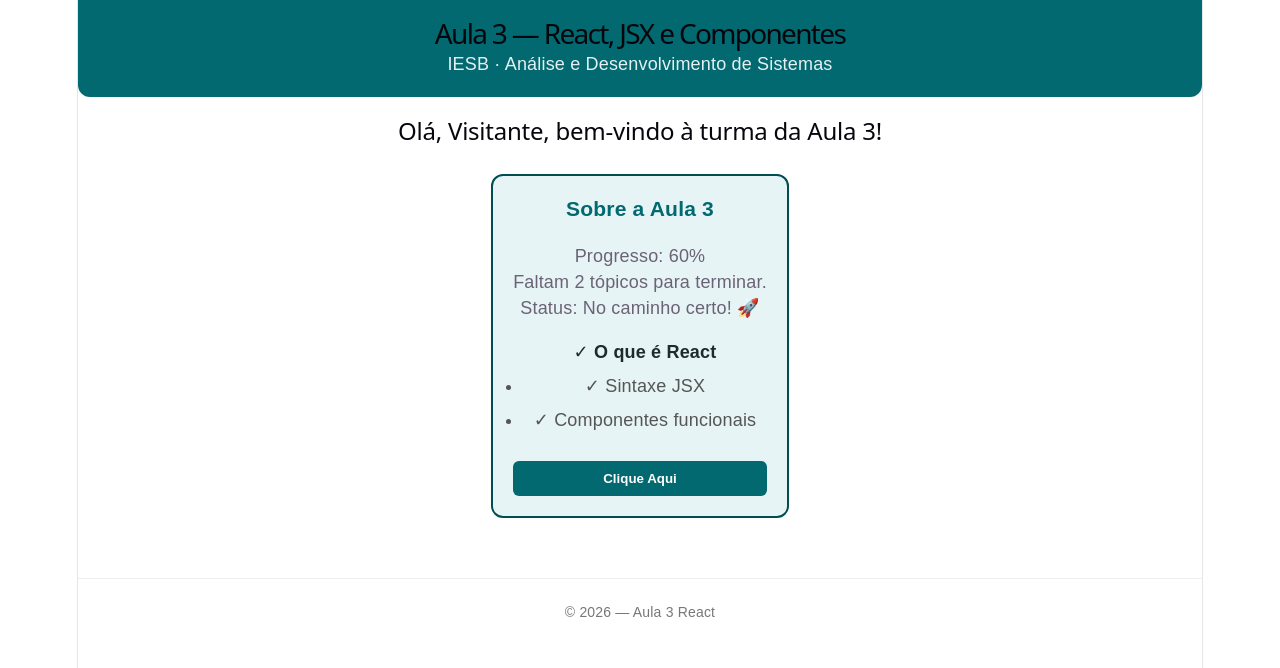
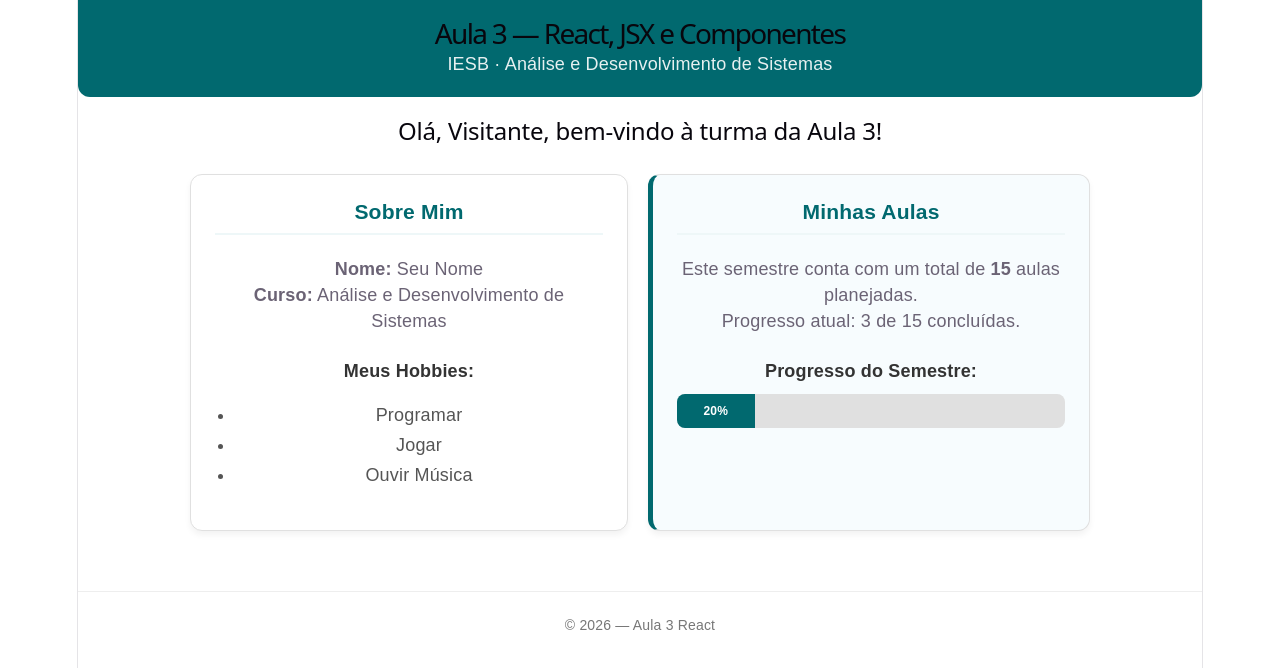
Before and after one commit to DNeves8/aula3-react, a React (Vite) app: page / in a window 1280 px wide. Shown: the top 668 px of the page. Built offline with nearby package versions, Linux system fonts and the light colour scheme.

Commit message:
feat: aplicacao completa com barra de progresso e cartoes dinamicos

```diff
--- a/src/App.jsx
+++ b/src/App.jsx
@@ -1,7 +1,7 @@
 import Cabecalho from "./Cabecalho";
 import Saudacao from "./Saudacao";
 import Cartao from "./Cartao";
-import Rodape from "./Rodape"; // Import do desafio bônus
+import Rodape from "./Rodape";
 
 function App() {
   return (
--- a/src/Cartao.css
+++ b/src/Cartao.css
@@ -1,46 +1,65 @@
-/* src/Cartao.css */
+.container-cartoes {
+  display: flex;
+  flex-wrap: wrap;
+  gap: 20px;
+  justify-content: center;
+  padding: 20px;
+  max-width: 900px;
+  margin: 0 auto;
+}
 
 .cartao {
-  padding: 20px;
-  border: 2px solid #01696F;
+  background-color: #ffffff;
+  border: 1px solid #e0e0e0;
   border-radius: 12px;
-  max-width: 420px;
-  margin: 20px auto;
-  background-color: #f9f9f9;
+  padding: 24px;
+  flex: 1;
+  min-width: 280px;
+  box-shadow: 0 4px 6px rgba(0, 0, 0, 0.05);
   font-family: sans-serif;
 }
 
-/* Desafio Bônus: Classe que muda o fundo se o cartão for destaque */
 .cartao--destaque {
-  background-color: #e6f4f5;
-  border-color: #004d52;
+  border-left: 5px solid #01696F;
+  background-color: #f7fcfe;
 }
 
 .cartao h3 {
   color: #01696F;
   margin-top: 0;
-   Riosize: 24px;
+  border-bottom: 2px solid #eef7f8;
+  padding-bottom: 8px;
+}
+
+.cartao h4 {
+  color: #333;
+  margin-bottom: 8px;
+}
+
+.cartao ul {
+  padding-left: 20px;
+  color: #555;
 }
 
 .cartao li {
-  color: #555;
-  margin-bottom: 8px;
+  margin-bottom: 4px;
 }
 
-.cartao li.destaque {
-  font-weight: bold;
-  color: #1E2A2E;
-  list-style-type: none;
+/* Estilos da Barra de Progresso (Desafio Bônus) */
+.barra-progresso-bg {
+  background-color: #e0e0e0;
+  border-radius: 8px;
+  overflow: hidden;
+  width: 100%;
+  margin-top: 10px;
 }
 
-.cartao button {
+.barra-progresso-fill {
   background-color: #01696F;
   color: white;
-  border: none;
-  padding: 10px 15px;
-  border-radius: 6px;
-  cursor: pointer;
+  text-align: center;
+  font-size: 12px;
   font-weight: bold;
-  margin-top: 10px;
-  width: 100%;
+  padding: 4px 0;
+  transition: width 0.5s ease-in-out;
 }
--- a/src/Cartao.jsx
+++ b/src/Cartao.jsx
@@ -1,39 +1,47 @@
-// 1. Importando o arquivo CSS externo
 import "./Cartao.css";
 
-function porcentagem(parte, total) {
-  return Math.round((parte / total) * 100);
-}
+function Cartao() {
+  // Dados para o bloco "Sobre Mim"
+  const nome = "Seu Nome";
+  const curso = "Análise e Desenvolvimento de Sistemas";
+  const hobbies = ["Programar", "Jogar", "Ouvir Música"];
 
-function Cartao() {
-  const titulo = "Sobre a Aula 3";
-  const totalTopicos = 5;
-  const concluidos = 3;
-  const progressoAtual = porcentagem(concluidos, totalTopicos);
-
-  // Variável para o Desafio Bônus (mude para false se quiser testar a cor normal)
-  const éDestaque = true;
+  // Dados para o bloco "Aulas"
+  const totalAulas = 15;
+  const aulasAssistidas = 3;
 
   return (
-    /* 2. Aplicando classe condicional do Desafio Bônus */
-    <div className={éDestaque ? "cartao cartao--destaque" : "cartao"}>
+    <div className="container-cartoes">
+      {/* Cartão 1: Sobre Mim */}
+      <div className="cartao">
+        <h3>Sobre Mim</h3>
+        <p><strong>Nome:</strong> {nome}</p>
+        <p><strong>Curso:</strong> {curso}</p>
+        <h4>Meus Hobbies:</h4>
+        <ul>
+          {hobbies.map((hobby, index) => (
+            <li key={index}>{hobby}</li>
+          ))}
+        </ul>
+      </div>
 
-      <h3>{titulo}</h3>
+      {/* Cartão 2: Aulas */}
+      <div className="cartao cartao--destaque">
+        <h3>Minhas Aulas</h3>
+        <p>Este semestre conta com um total de <strong>{totalAulas}</strong> aulas planejadas.</p>
+        <p>Progresso atual: {aulasAssistidas} de {totalAulas} concluídas.</p>
 
-      <p>Progresso: {progressoAtual}%</p>
-      <p>Faltam {totalTopicos - concluidos} tópicos para terminar.</p>
-      <p>Status: {progressoAtual >= 50 ? "No caminho certo! 🚀" : "Mãos à obra! 💻"}</p>
-
-      <ul style={{ paddingLeft: "10px" }}>
-        {/* 3. Usando a classe de destaque no primeiro li */}
-        <li className="destaque">✓ O que é React</li>
-        <li>✓ Sintaxe JSX</li>
-        <li>✓ Componentes funcionais</li>
-      </ul>
-
-      <button onClick={() => alert("Bons estudos na Aula 3! 🎉")}>
-        Clique Aqui
-      </button>
+        {/* Desafio Bônus: Barra de Progresso Embutida */}
+        <h4>Progresso do Semestre:</h4>
+        <div className="barra-progresso-bg">
+          <div
+            className="barra-progresso-fill"
+            style={{ width: `${Math.round((aulasAssistidas / totalAulas) * 100)}%` }}
+          >
+            {Math.round((aulasAssistidas / totalAulas) * 100)}%
+          </div>
+        </div>
+      </div>
     </div>
   );
 }
```
